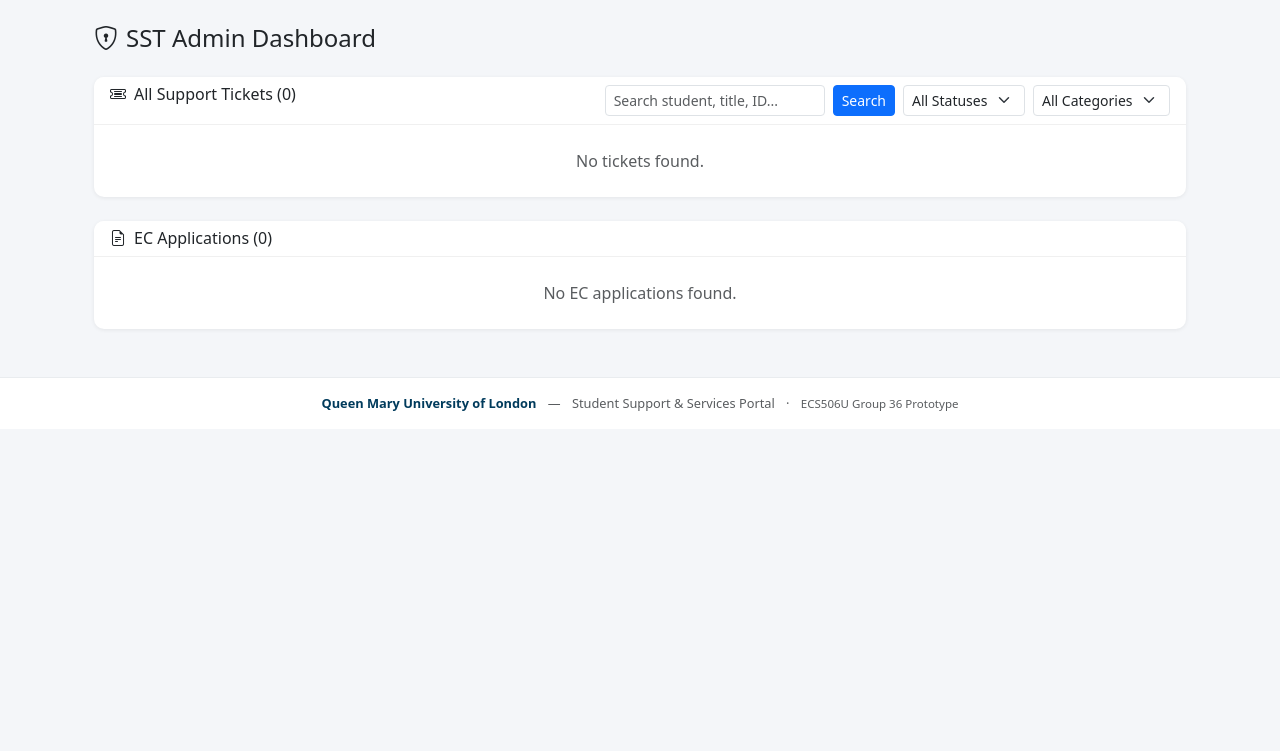
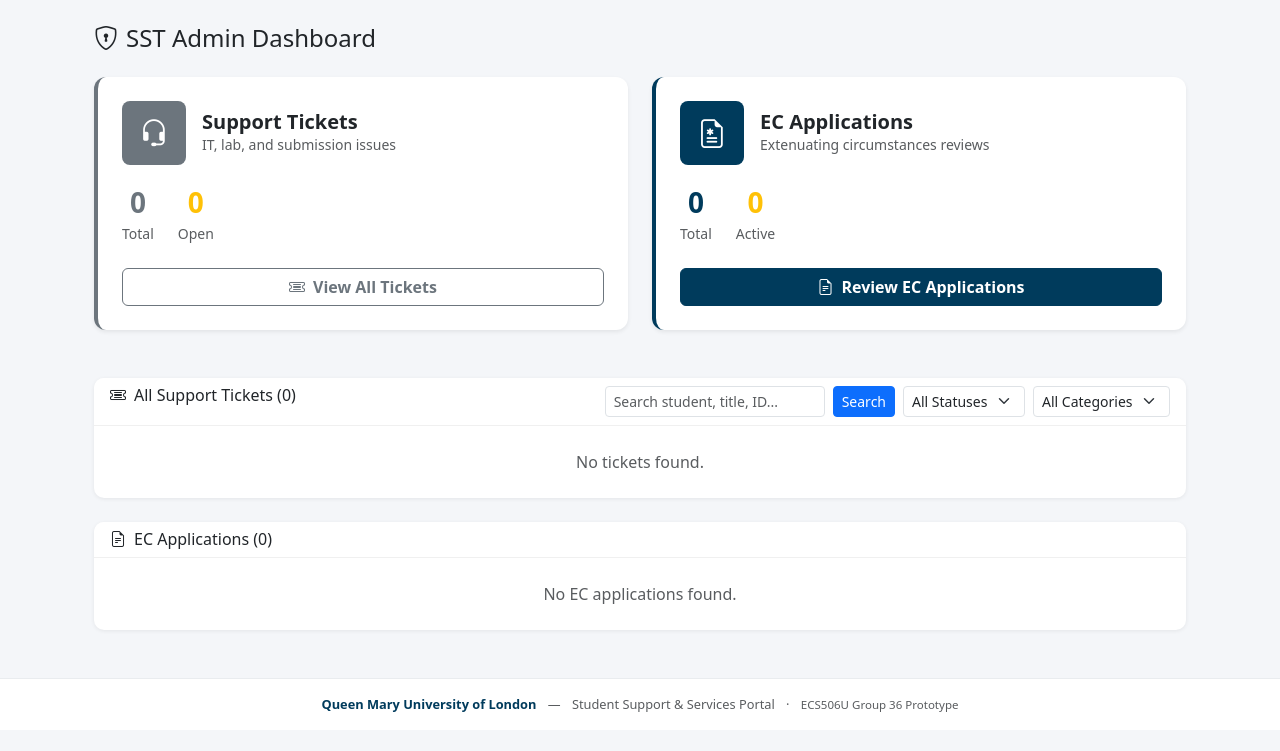
Before and after one commit to EldeRiCH/qmul-group36-prototype, a Flask app: template templates/sst/dashboard.html in a window 1280 px wide. Shown: the top 751 px of the page. Run offline with Flask 3, Linux system fonts and the light colour scheme; the template is opened without the code that fills it, so the values that code supplies are empty.

Commit message:
Updates on flow

```diff
--- a/static/css/style.css
+++ b/static/css/style.css
@@ -13,7 +13,6 @@
 .badge-approved         { background-color: #198754; color: #fff; }
 .badge-rejected         { background-color: #dc3545; color: #fff; }
 .badge-action-required  { background-color: #e65c00; color: #fff; }
-.badge-on-hold          { background-color: #ffc107; color: #212529; }
 
 /* ── Service status bar (legacy — replaced by inline styles in base.html) ── */
 .service-status-bar {
--- a/templates/base.html
+++ b/templates/base.html
@@ -21,10 +21,10 @@
         .qmul-navbar .navbar-brand { padding: 12px 0; }
         .qmul-navbar .brand-wordmark .line1 {
             font-size: 0.67rem; letter-spacing: 0.12em;
-            text-transform: uppercase; opacity: 0.7; line-height: 1;
+            text-transform: uppercase; opacity: 0.7; line-height: 1; color: #fff;
         }
         .qmul-navbar .brand-wordmark .line2 {
-            font-size: 1rem; font-weight: 700; letter-spacing: 0.01em; line-height: 1.15;
+            font-size: 1rem; font-weight: 700; letter-spacing: 0.01em; line-height: 1.15; color: #fff;
         }
         .qmul-navbar .nav-link {
             color: rgba(255,255,255,0.82) !important;
--- a/templates/partials/ec_badge.html
+++ b/templates/partials/ec_badge.html
@@ -3,7 +3,6 @@
 {% elif ec.status == 'Approved' %}<span class="badge badge-approved">Approved</span>
 {% elif ec.status == 'Rejected' %}<span class="badge badge-rejected">Rejected</span>
 {% elif ec.status == 'Action Required' %}<span class="badge badge-action-required">Action Required</span>
-{% elif ec.status == 'On Hold' %}<span class="badge badge-on-hold">On Hold</span>
 {% elif ec.status == 'Withdrawn' %}<span class="badge badge-withdrawn">Withdrawn</span>
 {% else %}<span class="badge bg-secondary">{{ ec.status }}</span>
 {% endif %}
--- a/templates/sst/dashboard.html
+++ b/templates/sst/dashboard.html
@@ -4,8 +4,78 @@
 {% block content %}
 <h4 class="mb-4"><i class="bi bi-shield-lock me-2"></i>SST Admin Dashboard</h4>
 
+<!-- ── HERO CARDS ──────────────────────────────────────────────────────── -->
+{% set open_tickets = tickets | rejectattr('status','in',['Resolved','Closed','Withdrawn']) | list | length %}
+{% set active_ecs   = ecs | rejectattr('status','in',['Approved','Rejected','Withdrawn']) | list | length %}
+
+<div class="row g-4 mb-5">
+
+    <!-- LEFT: Support Tickets -->
+    <div class="col-md-6">
+        <div class="hero-card card border-0 shadow-sm h-100" style="border-left: 4px solid #6c757d !important;">
+            <div class="card-body d-flex flex-column p-4">
+                <div class="d-flex align-items-center gap-3 mb-3">
+                    <div class="hero-icon bg-secondary text-white rounded-3 d-flex align-items-center justify-content-center"
+                         style="width:64px;height:64px;font-size:1.8rem;flex-shrink:0;">
+                        <i class="bi bi-headset"></i>
+                    </div>
+                    <div>
+                        <h5 class="mb-0 fw-bold">Support Tickets</h5>
+                        <p class="mb-0 text-muted small">IT, lab, and submission issues</p>
+                    </div>
+                </div>
+                <div class="d-flex gap-4 mb-4">
+                    <div class="text-center">
+                        <div class="fw-bold fs-3 text-secondary">{{ tickets|length }}</div>
+                        <div class="text-muted small">Total</div>
+                    </div>
+                    <div class="text-center">
+                        <div class="fw-bold fs-3 text-warning">{{ open_tickets }}</div>
+                        <div class="text-muted small">Open</div>
+                    </div>
+                </div>
+                <a href="#tickets-section" class="btn btn-outline-secondary mt-auto fw-semibold">
+                    <i class="bi bi-ticket-detailed me-2"></i>View All Tickets
+                </a>
+            </div>
+        </div>
+    </div>
+
+    <!-- RIGHT: EC Applications (higher priority) -->
+    <div class="col-md-6">
+        <div class="hero-card card border-0 shadow-sm h-100" style="border-left: 4px solid #003B5C !important;">
+            <div class="card-body d-flex flex-column p-4">
+                <div class="d-flex align-items-center gap-3 mb-3">
+                    <div class="hero-icon rounded-3 d-flex align-items-center justify-content-center text-white"
+                         style="width:64px;height:64px;font-size:1.8rem;flex-shrink:0;background-color:#003B5C;">
+                        <i class="bi bi-file-earmark-medical"></i>
+                    </div>
+                    <div>
+                        <h5 class="mb-0 fw-bold">EC Applications</h5>
+                        <p class="mb-0 text-muted small">Extenuating circumstances reviews</p>
+                    </div>
+                </div>
+                <div class="d-flex gap-4 mb-4">
+                    <div class="text-center">
+                        <div class="fw-bold fs-3" style="color:#003B5C;">{{ ecs|length }}</div>
+                        <div class="text-muted small">Total</div>
+                    </div>
+                    <div class="text-center">
+                        <div class="fw-bold fs-3 text-warning">{{ active_ecs }}</div>
+                        <div class="text-muted small">Active</div>
+                    </div>
+                </div>
+                <a href="#ecs-section" class="btn mt-auto text-white fw-semibold"
+                   style="background-color:#003B5C;border-color:#003B5C;">
+                    <i class="bi bi-file-earmark-text me-2"></i>Review EC Applications
+                </a>
+            </div>
+        </div>
+    </div>
+</div>
+
 <!-- TICKETS SECTION -->
-<div class="card mb-4">
+<div class="card mb-4" id="tickets-section">
     <div class="card-header bg-white">
         <div class="d-flex justify-content-between align-items-start flex-wrap gap-2">
             <h6 class="mb-0"><i class="bi bi-ticket-detailed me-2"></i>All Support Tickets ({{ tickets|length }})</h6>
@@ -71,7 +141,7 @@
 </div>
 
 <!-- EC APPLICATIONS SECTION -->
-<div class="card">
+<div class="card" id="ecs-section">
     <div class="card-header bg-white">
         <h6 class="mb-0"><i class="bi bi-file-earmark-text me-2"></i>EC Applications ({{ ecs|length }})</h6>
     </div>
--- a/templates/sst/reports.html
+++ b/templates/sst/reports.html
@@ -84,7 +84,6 @@
                             {% elif row.status == 'Approved' %}<span class="badge badge-approved">Approved</span>
                             {% elif row.status == 'Rejected' %}<span class="badge badge-rejected">Rejected</span>
                             {% elif row.status == 'More Evidence Needed' %}<span class="badge badge-more-evidence">More Evidence Needed</span>
-                            {% elif row.status == 'On Hold' %}<span class="badge badge-on-hold">On Hold</span>
                             {% elif row.status == 'Withdrawn' %}<span class="badge badge-withdrawn">Withdrawn</span>
                             {% endif %}
                         </td>
--- a/templates/student/view_ec.html
+++ b/templates/student/view_ec.html
@@ -43,7 +43,7 @@
         <div class="card mb-4">
             <div class="card-header bg-white"><h6 class="mb-0">Decision</h6></div>
             <div class="card-body">
-                <div class="alert {% if ec.status == 'Approved' %}alert-success{% elif ec.status == 'Rejected' %}alert-danger{% elif ec.status == 'On Hold' %}alert-warning{% else %}alert-info{% endif %}">
+                <div class="alert {% if ec.status == 'Approved' %}alert-success{% elif ec.status == 'Rejected' %}alert-danger{% else %}alert-info{% endif %}">
                     <strong>Outcome:</strong> {{ ec.status }}<br>
                     <strong>Notes:</strong> {{ ec.decision_notes }}
                     {% if ec.decision_date %}
```
